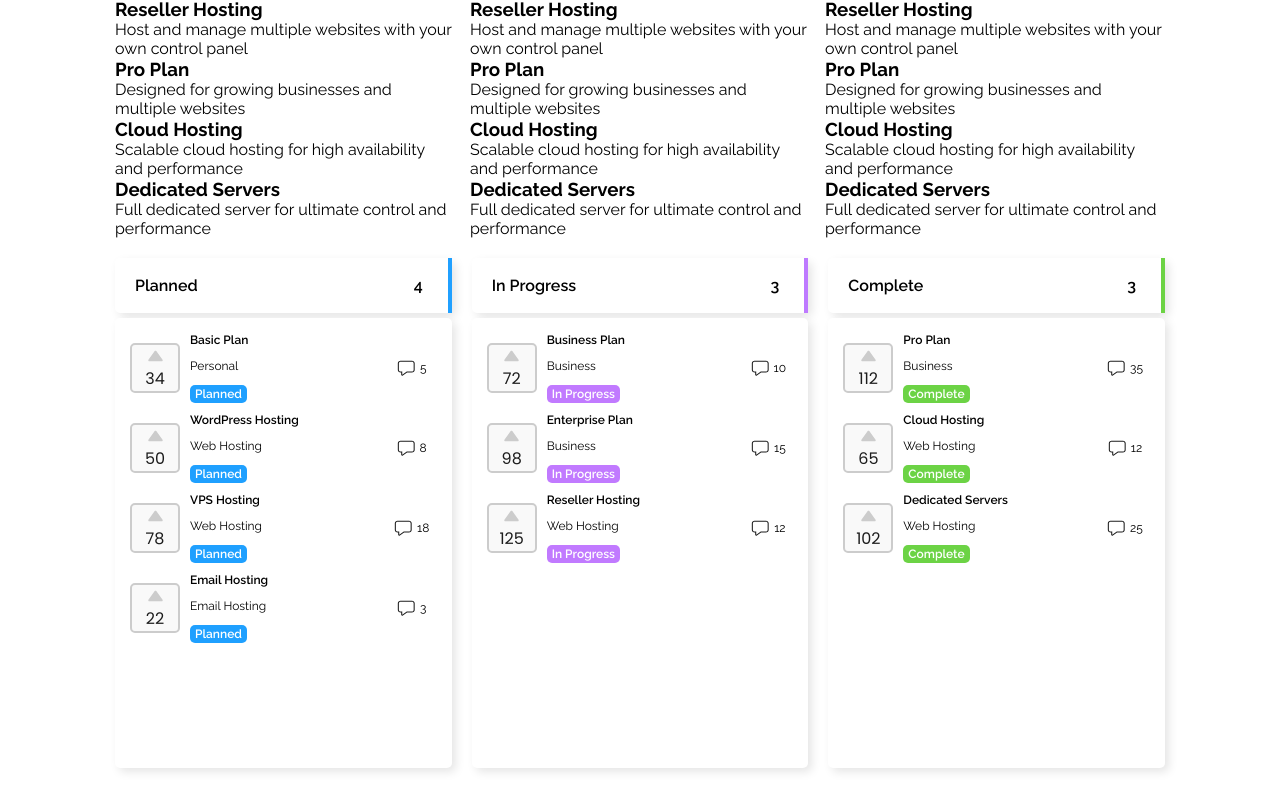
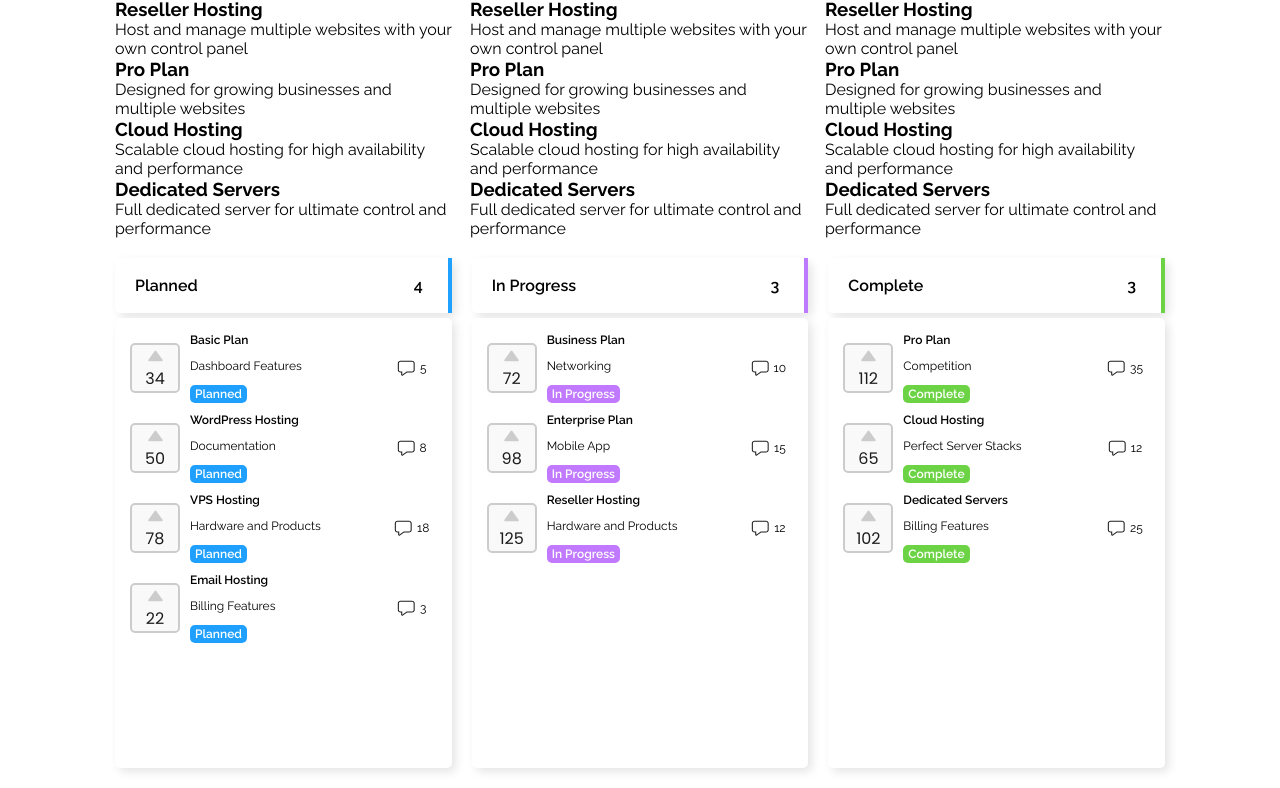
Before and after one commit to soklope/webdock, a React (Vite) app in the folder webdock-app/: page / in a window 1280 px wide. Shown: the part 1815-2603 px from the top of the page. Built offline with nearby package versions, Linux system fonts and the light colour scheme.

Commit message:
dummeBs.js array updated with accurate categories

```diff
--- a/webdock-app/src/dummyDb.js
+++ b/webdock-app/src/dummyDb.js
@@ -5,7 +5,7 @@ export const plannedArrayDb = [
     numberOfComments: 5,
     numberOfUpvotes: 34,
     status: "Planned",
-      category: "Personal",
+    category: "Dashboard Features",
     createdAt: new Date("2022-10-01"),
   },
   {
@@ -14,7 +14,7 @@ export const plannedArrayDb = [
     numberOfComments: 8,
     numberOfUpvotes: 50,
     status: "Planned",
-      category: "Web Hosting",
+    category: "Documentation",
     createdAt: new Date("2020-11-15"),
   },
   {
@@ -23,7 +23,7 @@ export const plannedArrayDb = [
     numberOfComments: 18,
     numberOfUpvotes: 78,
     status: "Planned",
-      category: "Web Hosting",
+    category: "Hardware and Products",
     createdAt: new Date("2021-09-05"),
   },
   {
@@ -32,7 +32,7 @@ export const plannedArrayDb = [
     numberOfComments: 3,
     numberOfUpvotes: 22,
     status: "Planned",
-      category: "Email Hosting",
+    category: "Billing Features",
     createdAt: new Date("2019-12-20"),
   },
 ];
@@ -44,7 +44,7 @@ export const plannedArrayDb = [
     numberOfComments: 10,
     numberOfUpvotes: 72,
     status: "In Progress",
-      category: "Business",
+    category: "Networking",
     createdAt: new Date("2021-08-10"),
   },
   {
@@ -53,7 +53,7 @@ export const plannedArrayDb = [
     numberOfComments: 15,
     numberOfUpvotes: 98,
     status: "In Progress",
-      category: "Business",
+    category: "Mobile App",
     createdAt: new Date("2019-07-25"),
   },
   {
@@ -62,7 +62,7 @@ export const plannedArrayDb = [
     numberOfComments: 12,
     numberOfUpvotes: 125,
     status: "In Progress",
-      category: "Web Hosting",
+    category: "Hardware and Products",
     createdAt: new Date("2019-11-30"),
   },
 ];
@@ -74,7 +74,7 @@ export const plannedArrayDb = [
     numberOfComments: 35,
     numberOfUpvotes: 112,
     status: "Complete",
-      category: "Business",
+    category: "Competition",
     createdAt: new Date("2021-05-15"),
   },
   {
@@ -83,7 +83,7 @@ export const plannedArrayDb = [
     numberOfComments: 12,
     numberOfUpvotes: 65,
     status: "Complete",
-      category: "Web Hosting",
+    category: "Perfect Server Stacks",
     createdAt: new Date("2020-06-28"),
   },
   {
@@ -92,7 +92,7 @@ export const plannedArrayDb = [
     numberOfComments: 25,
     numberOfUpvotes: 102,
     status: "Complete",
-      category: "Web Hosting",
+    category: "Billing Features",
     createdAt: new Date("2020-07-10"),
   },
 ];
```
Also changed, not shown: webdock-app/src/components/SortFunctionAndFilterContainer/CategoryFilter/CategoryFilter.jsx (added, +13 -0 lines). Lines whose indentation alone changed are shown as unchanged.
